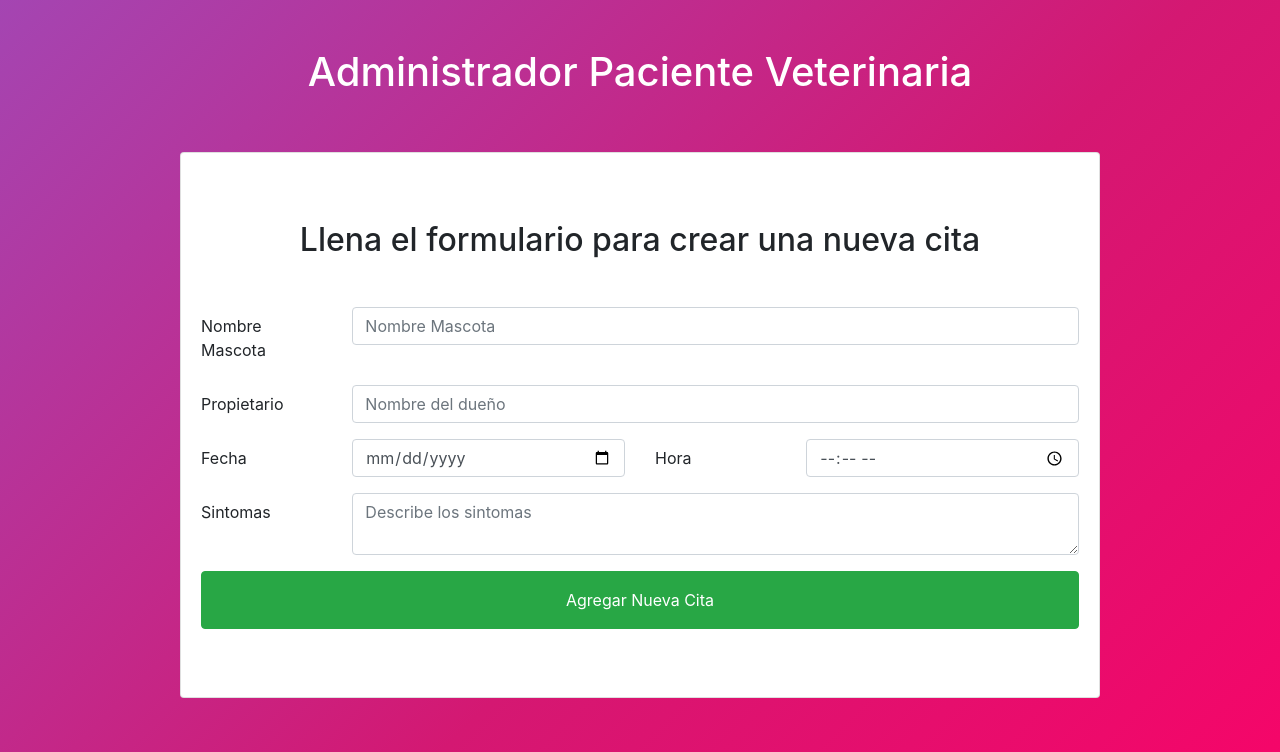
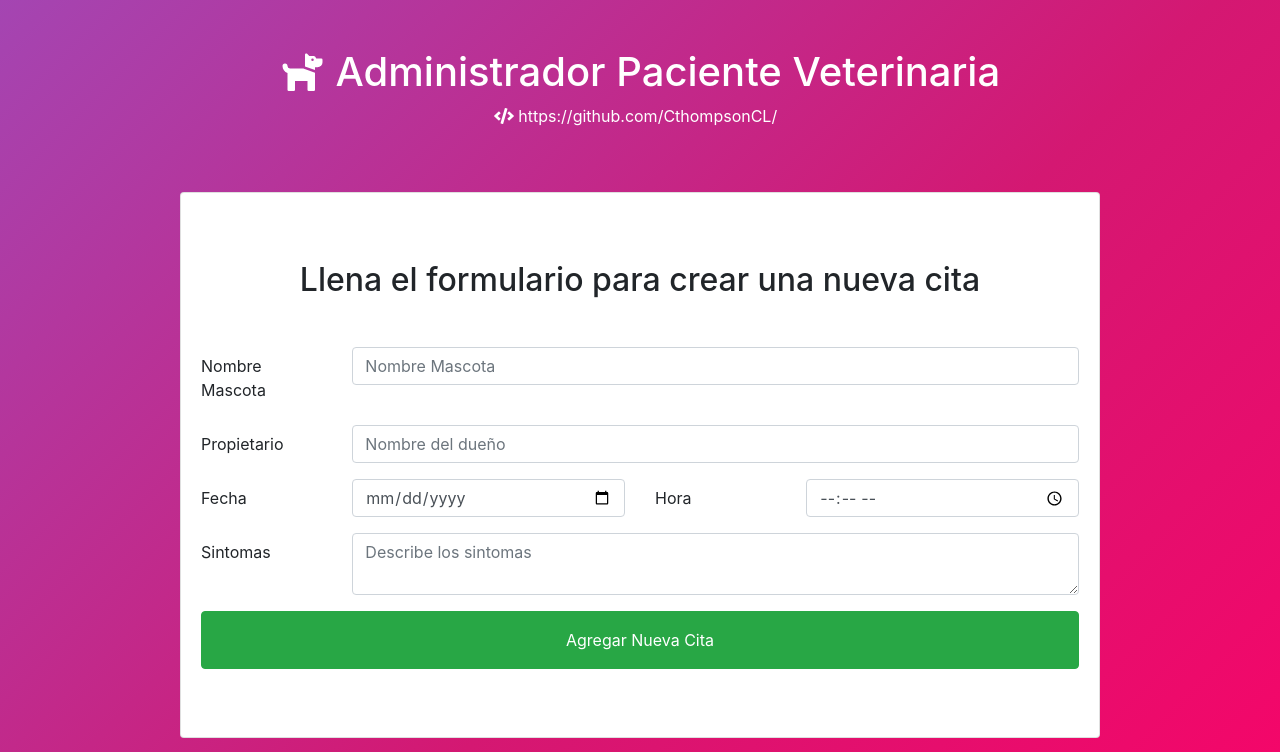
Before and after one commit to CthompsonCL/ReactVeterinaria, a React (Create React App) app: page / in a window 1280 px wide. Shown: the top 752 px of the page. Built offline with nearby package versions, Linux system fonts and the light colour scheme.

Commit message:
Se agrega libreria de fuente y se mejora estilos.

```diff
--- a/package.json
+++ b/package.json
@@ -3,6 +3,10 @@
   "version": "0.1.0",
   "private": true,
   "dependencies": {
+    "@fortawesome/fontawesome-svg-core": "^1.2.21",
+    "@fortawesome/free-regular-svg-icons": "^5.10.1",
+    "@fortawesome/free-solid-svg-icons": "^5.10.1",
+    "@fortawesome/react-fontawesome": "^0.1.4",
     "react": "^16.8.6",
     "react-dom": "^16.8.6",
     "react-scripts": "3.0.1",
--- a/src/App.js
+++ b/src/App.js
@@ -54,6 +54,7 @@ const citasLS = localStorage.getItem('citas');
   }
   render() {
     return (
+
       <div className="container">
         <Header
         titulo='Administrador Paciente Veterinaria'/>
--- a/src/components/Header.js
+++ b/src/components/Header.js
@@ -1,9 +1,16 @@
 import React from 'react';
 import PropTypes from 'prop-types';
+import { FontAwesomeIcon } from '@fortawesome/react-fontawesome';
+import { faCode } from '@fortawesome/free-solid-svg-icons'
+import { faDog } from '@fortawesome/free-solid-svg-icons'
 
+const element = <FontAwesomeIcon icon={faCode} style={{color: 'white'}}/>
+const elementDog = <FontAwesomeIcon icon={faDog} style={{color: 'white'}}/>
 const Header = ({titulo}) => (
+
 <header>
-    <h1 className="text-center">{titulo}</h1>
+    <h1 className="text-center">{elementDog}&nbsp;{titulo}</h1>
+    <p className="text-center">{element}&nbsp;<a style={{color: 'white'}} href="https://github.com/CthompsonCL/" className="text-center">https://github.com/CthompsonCL/ &nbsp; </a></p>
 </header>
 );
 Header.propTypes = {
```
Also changed, not shown: 2 other files (tests, documents, lock files or other folders).
